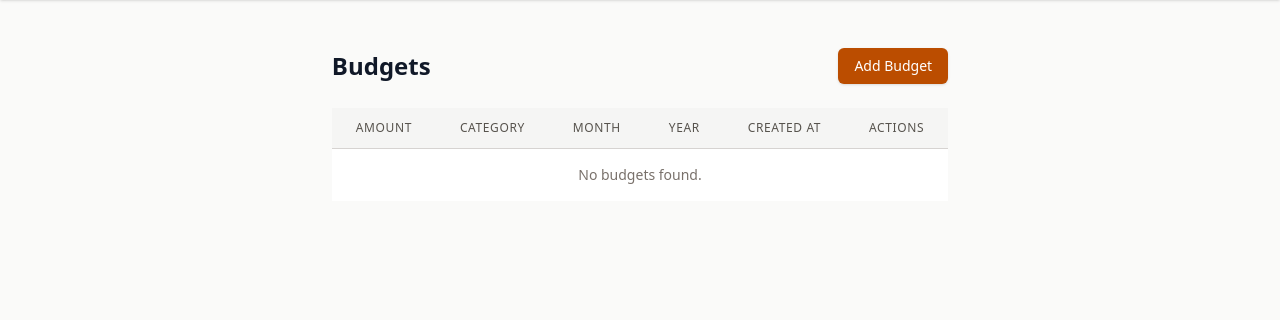
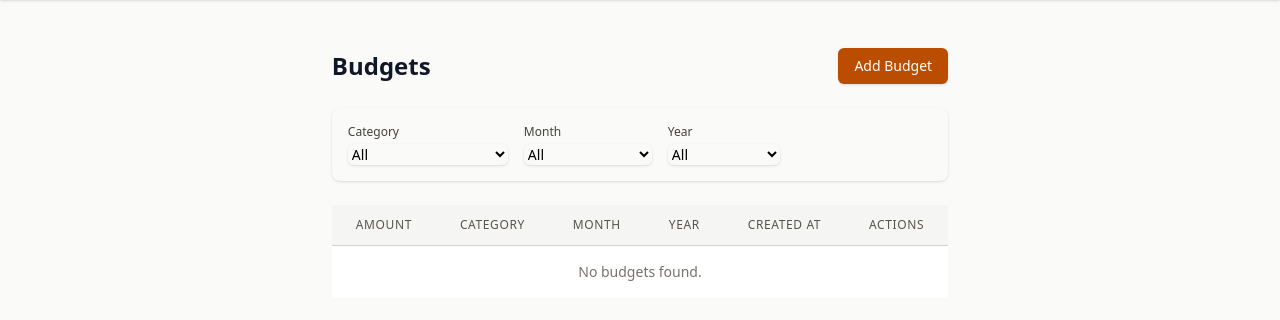
Before and after one commit to Burmese-AI/Financial-Transaction-Tracker, a Django app: page /budgets/ in a window 1280 px wide. Shown: the part 64-384 px from the top of the page. Run offline with Django 5.2, Linux system fonts and the light colour scheme; the visitor is signed in with stand-in values (Sample User, id 1); data that the repository does not hold is empty; style sheets or scripts are compiled from the project's sources.

Commit message:
Implement Filtering Options in Budgets Dashboard
Enhanced the Budgets Dashboard by adding filtering options for category, month, and year. Updated the context data to include available categories and distinct years, and modified the template to incorporate a filter form for improved user experience. Additionally, implemented a custom render method to handle AJAX requests for dynamic updates of the budget table.

```diff
--- a/budgets/templates/budgets/budgets.html
+++ b/budgets/templates/budgets/budgets.html
@@ -15,6 +15,43 @@
     </button>
   </div>
 
+  <!-- Filter Form -->
+  <form
+    hx-get="{% url 'budgets_dashboard' %}"
+    hx-target="#budget-table-container"
+    hx-push-url="true"
+    hx-trigger="change delay:200ms, keyup delay:400ms from:input"
+    class="mb-6 flex flex-wrap gap-4 items-end bg-stone-50 p-4 rounded-lg shadow-sm"
+  >
+    <div>
+      <label for="category" class="block text-xs font-medium text-stone-700 mb-1">Category</label>
+      <select name="category" id="category" class="block w-40 rounded-md border-stone-300 shadow-sm focus:border-amber-500 focus:ring-amber-500 text-sm">
+        <option value="">All</option>
+        {% for cat in categories %}
+          <option value="{{ cat.id }}" {% if selected_category == cat.id|stringformat:'s' %}selected{% endif %}>{{ cat.name }}</option>
+        {% endfor %}
+      </select>
+    </div>
+    <div>
+      <label for="month" class="block text-xs font-medium text-stone-700 mb-1">Month</label>
+      <select name="month" id="month" class="block w-32 rounded-md border-stone-300 shadow-sm focus:border-amber-500 focus:ring-amber-500 text-sm">
+        <option value="">All</option>
+        {% for num, name in months %}
+          <option value="{{ num }}" {% if selected_month == num|stringformat:'s' %}selected{% endif %}>{{ name }}</option>
+        {% endfor %}
+      </select>
+    </div>
+    <div>
+      <label for="year" class="block text-xs font-medium text-stone-700 mb-1">Year</label>
+      <select name="year" id="year" class="block w-28 rounded-md border-stone-300 shadow-sm focus:border-amber-500 focus:ring-amber-500 text-sm">
+        <option value="">All</option>
+        {% for y in years %}
+          <option value="{{ y }}" {% if selected_year == y|stringformat:'s' %}selected{% endif %}>{{ y }}</option>
+        {% endfor %}
+      </select>
+    </div>
+  </form>
+
   <!-- Budget Table and Pagination -->
   <div id="budget-table-container" class="overflow-x-auto">
     {% include "budgets/partials/budgets_table.html" %}
--- a/budgets/views.py
+++ b/budgets/views.py
@@ -1,6 +1,9 @@
 import calendar
 from django.views.generic import ListView
 from .models import Budget
+from transactions.models import Category
+from django.template.loader import render_to_string
+from django.http import HttpResponse
 
 PAGINATION_SIZE = 10
 # Create your views here.
@@ -11,10 +14,37 @@ class BudgetsDashboardView(ListView):
     paginate_by = PAGINATION_SIZE
 
     def get_queryset(self):
-        return Budget.objects.filter(user=self.request.user)
+        queryset = Budget.objects.filter(user=self.request.user)
+
+        category = self.request.GET.get('category')
+        month = self.request.GET.get('month')
+        year = self.request.GET.get('year')
+
+        if category:
+            queryset = queryset.filter(category=category)
+        if month:
+            queryset = queryset.filter(month=month)
+        if year:
+            queryset = queryset.filter(year=year)
+
+        return queryset
 
     def get_context_data(self, **kwargs):
         context = super().get_context_data(**kwargs)
         for budget in context['budgets']:
             budget.month_name = calendar.month_name[budget.month]
+        # Add filter options
+        context['categories'] = Category.objects.all()
+        context['months'] = [(i, calendar.month_name[i]) for i in range(1, 13)]
+        context['years'] = Budget.objects.filter(user=self.request.user).values_list('year', flat=True).distinct().order_by('-year')
+        # Add current filter values
+        context['selected_category'] = self.request.GET.get('category', '')
+        context['selected_month'] = self.request.GET.get('month', '')
+        context['selected_year'] = self.request.GET.get('year', '')
         return context
+
+    def render_to_response(self, context, **response_kwargs):
+        if self.request.headers.get('Hx-Request') == 'true':
+            html = render_to_string('budgets/partials/budgets_table.html', context, request=self.request)
+            return HttpResponse(html)
+        return super().render_to_response(context, **response_kwargs)
```
